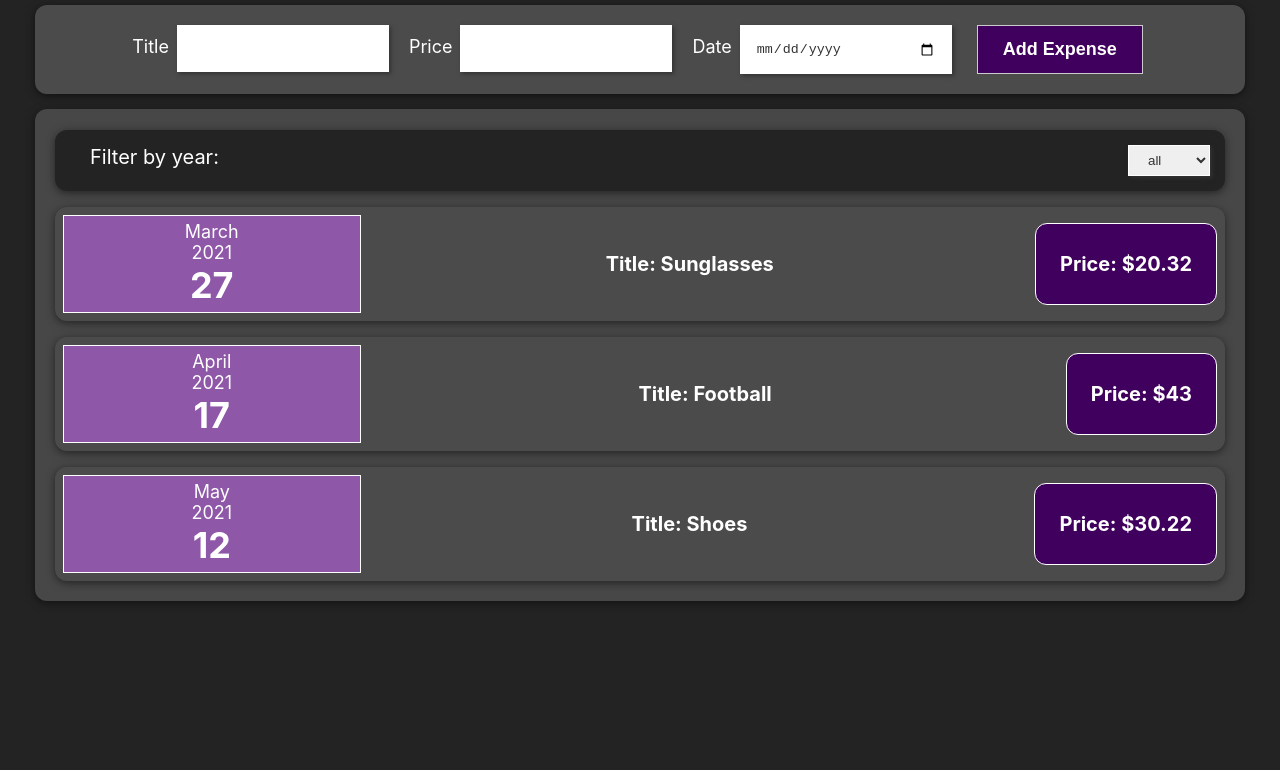
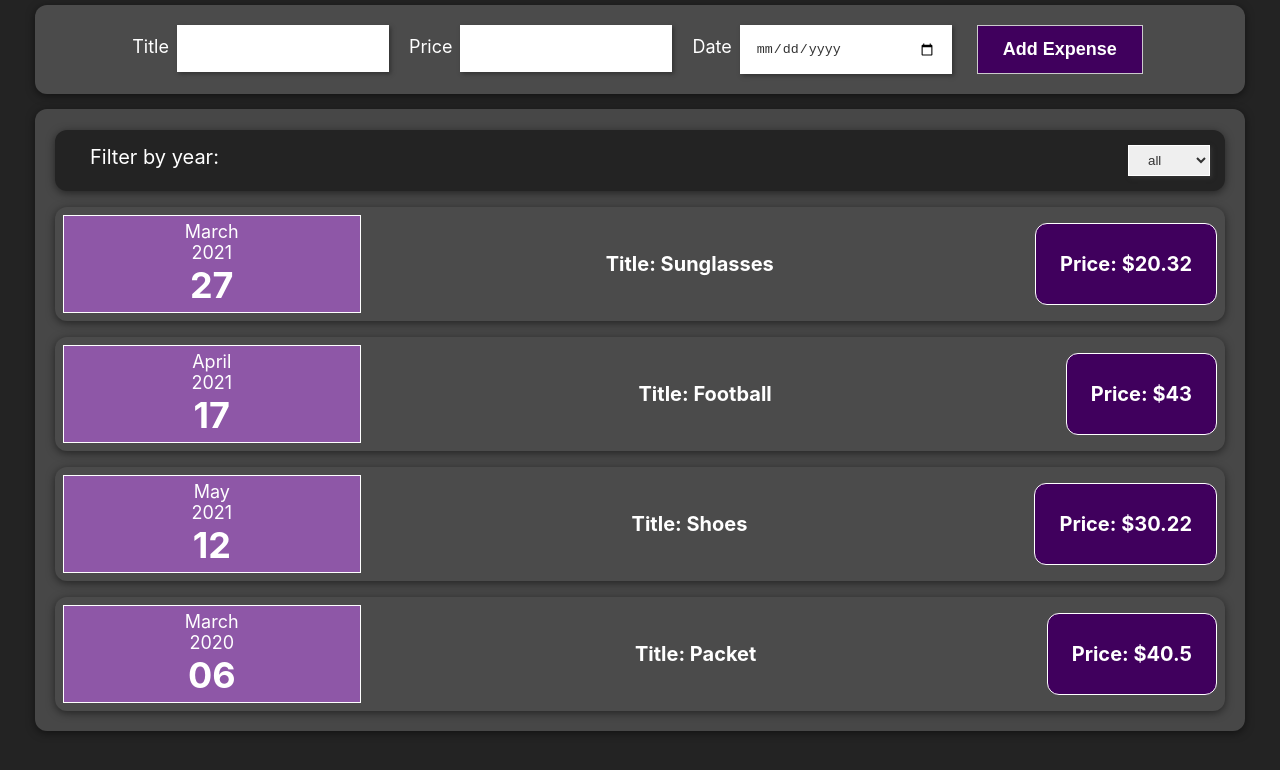
Before and after one commit to przemekdab1993/react-project-zero, a React (Create React App) app: page / in a window 1280 px wide. Shown: the top 770 px of the page. Built offline with nearby package versions, Linux system fonts and the light colour scheme.

Commit message:
filtowanie wydatków po wybranym filtrze roku, dodanie komunikatu jeżeli w wybranym filtrze nie będzie żadnych wpisów if

```diff
--- a/src/App.js
+++ b/src/App.js
@@ -5,9 +5,10 @@ import Expenses from './components/Expenses/Expenses';
 import NewExpense from "./components/NewExpense/NewExpense";
 
 const DUMMY_EXPENSES = [
-    {title: 'Sunglasses', date: new Date(2021,2,27), price: 20.32},
-    {title: 'Football', date: new Date(2021,3,17), price: 43.00},
-    {title: 'Shoes', date: new Date(2021,4,12), price: 30.22},
+    {id: 'e1', title: 'Sunglasses', date: new Date(2021,2,27), price: 20.32},
+    {id: 'e2', title: 'Football', date: new Date(2021,3,17), price: 43.00},
+    {id: 'e3', title: 'Shoes', date: new Date(2021,4,12), price: 30.22},
+    {id: 'e4', title: 'Packet', date: new Date(2020,2,6), price: 40.50},
 ];
 
 const App = () => {
--- a/src/components/Expenses/Expenses.js
+++ b/src/components/Expenses/Expenses.js
@@ -19,16 +19,29 @@ const Expenses = (props) => {
         console.log(selectData.year);
     }
 
+    const expensesFilter = (expense) => {
+        if (filteredYear === 'all') {
+            return true;
+        }
+        const yearExpense = expense.date.getFullYear().toString();
+
+        return yearExpense === filteredYear;
+    }
+
+    const selectFilteredExpenses = props.expenses.filter(expensesFilter);
+
     return (
         <Card className="expenses-list">
             <ExpensesFilters
                 onChangeFilter={selectFilter}
                 selected={filteredYear}
             />
+            { (selectFilteredExpenses.length <= 0) ? (<div>Brak wpisów w wybranym filtrze.</div>) : false }
 
-            { props.expenses.map( (expense) => {
+            { selectFilteredExpenses.map((expense) => {
                 return (
                     <ExpenseItem
+                        key={expense.id}
                         title={expense.title}
                         date={expense.date}
                         price={expense.price}
```
